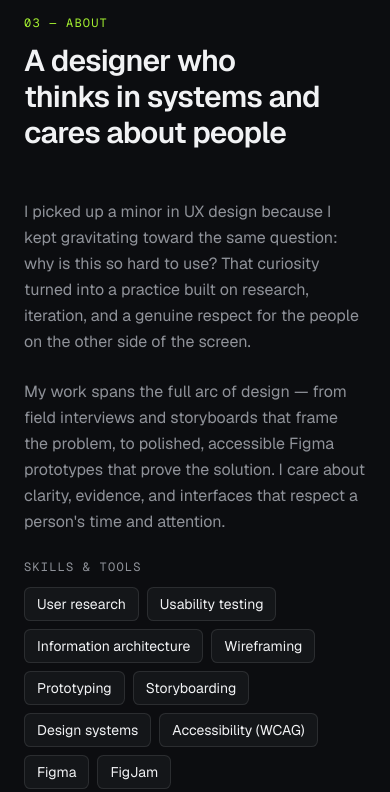
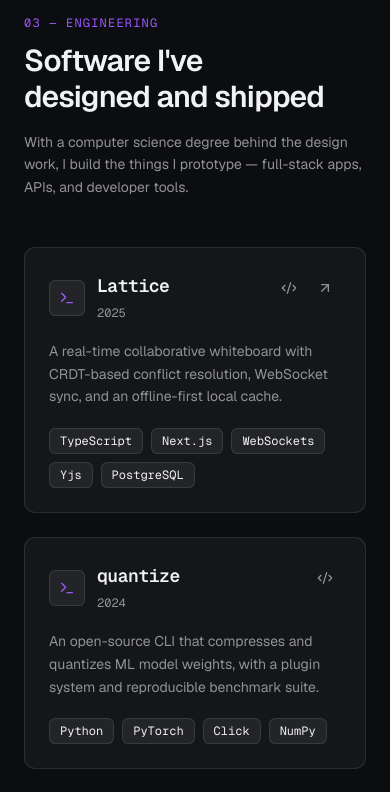
Before and after one commit to liangaj/portfolio, a Next.js app: page / in a window 390 px wide. Shown: the part 4160-4952 px from the top of the page. Built offline with nearby package versions, Linux system fonts and the light colour scheme.

Commit message:
feat: update color scheme and add engineering section component

```diff
--- a/app/globals.css
+++ b/app/globals.css
@@ -55,32 +55,32 @@
   --card-foreground: oklch(0.96 0.003 265);
   --popover: oklch(0.2 0.007 265);
   --popover-foreground: oklch(0.96 0.003 265);
-  --primary: oklch(0.87 0.22 130);
-  --primary-foreground: oklch(0.2 0.05 130);
-  --secondary: oklch(0.26 0.008 265);
-  --secondary-foreground: oklch(0.96 0.003 265);
-  --muted: oklch(0.24 0.007 265);
-  --muted-foreground: oklch(0.66 0.01 265);
-  --accent: oklch(0.87 0.22 130);
-  --accent-foreground: oklch(0.2 0.05 130);
+  --primary: oklch(0.62 0.23 300);
+  --primary-foreground: oklch(0.98 0.01 300);
+  --secondary: oklch(0.26 0.008 285);
+  --secondary-foreground: oklch(0.96 0.003 285);
+  --muted: oklch(0.24 0.007 285);
+  --muted-foreground: oklch(0.66 0.01 285);
+  --accent: oklch(0.62 0.23 300);
+  --accent-foreground: oklch(0.98 0.01 300);
   --destructive: oklch(0.62 0.22 25);
   --border: oklch(1 0 0 / 10%);
   --input: oklch(1 0 0 / 12%);
-  --ring: oklch(0.87 0.22 130);
-  --chart-1: oklch(0.87 0.22 130);
-  --chart-2: oklch(0.7 0.13 200);
-  --chart-3: oklch(0.66 0.01 265);
-  --chart-4: oklch(0.48 0.009 265);
-  --chart-5: oklch(0.35 0.008 265);
+  --ring: oklch(0.62 0.23 300);
+  --chart-1: oklch(0.62 0.23 300);
+  --chart-2: oklch(0.7 0.16 330);
+  --chart-3: oklch(0.66 0.01 285);
+  --chart-4: oklch(0.48 0.009 285);
+  --chart-5: oklch(0.35 0.008 285);
   --radius: 0.5rem;
-  --sidebar: oklch(0.2 0.007 265);
-  --sidebar-foreground: oklch(0.96 0.003 265);
-  --sidebar-primary: oklch(0.87 0.22 130);
-  --sidebar-primary-foreground: oklch(0.2 0.05 130);
-  --sidebar-accent: oklch(0.26 0.008 265);
-  --sidebar-accent-foreground: oklch(0.96 0.003 265);
+  --sidebar: oklch(0.2 0.007 285);
+  --sidebar-foreground: oklch(0.96 0.003 285);
+  --sidebar-primary: oklch(0.62 0.23 300);
+  --sidebar-primary-foreground: oklch(0.98 0.01 300);
+  --sidebar-accent: oklch(0.26 0.008 285);
+  --sidebar-accent-foreground: oklch(0.96 0.003 285);
   --sidebar-border: oklch(1 0 0 / 10%);
-  --sidebar-ring: oklch(0.87 0.22 130);
+  --sidebar-ring: oklch(0.62 0.23 300);
 }
 
 .dark {
@@ -127,31 +127,31 @@
     --card-foreground: oklch(0.96 0.003 265);
     --popover: oklch(0.2 0.007 265);
     --popover-foreground: oklch(0.96 0.003 265);
-    --primary: oklch(0.87 0.22 130);
-    --primary-foreground: oklch(0.2 0.05 130);
-    --secondary: oklch(0.26 0.008 265);
-    --secondary-foreground: oklch(0.96 0.003 265);
-    --muted: oklch(0.24 0.007 265);
-    --muted-foreground: oklch(0.66 0.01 265);
-    --accent: oklch(0.87 0.22 130);
-    --accent-foreground: oklch(0.2 0.05 130);
+    --primary: oklch(0.62 0.23 300);
+    --primary-foreground: oklch(0.98 0.01 300);
+    --secondary: oklch(0.26 0.008 285);
+    --secondary-foreground: oklch(0.96 0.003 285);
+    --muted: oklch(0.24 0.007 285);
+    --muted-foreground: oklch(0.66 0.01 285);
+    --accent: oklch(0.62 0.23 300);
+    --accent-foreground: oklch(0.98 0.01 300);
     --destructive: oklch(0.62 0.22 25);
     --border: oklch(1 0 0 / 10%);
     --input: oklch(1 0 0 / 12%);
-    --ring: oklch(0.87 0.22 130);
-    --chart-1: oklch(0.87 0.22 130);
-    --chart-2: oklch(0.7 0.13 200);
-    --chart-3: oklch(0.66 0.01 265);
-    --chart-4: oklch(0.48 0.009 265);
-    --chart-5: oklch(0.35 0.008 265);
-    --sidebar: oklch(0.2 0.007 265);
-    --sidebar-foreground: oklch(0.96 0.003 265);
-    --sidebar-primary: oklch(0.87 0.22 130);
-    --sidebar-primary-foreground: oklch(0.2 0.05 130);
-    --sidebar-accent: oklch(0.26 0.008 265);
-    --sidebar-accent-foreground: oklch(0.96 0.003 265);
+    --ring: oklch(0.62 0.23 300);
+    --chart-1: oklch(0.62 0.23 300);
+    --chart-2: oklch(0.7 0.16 330);
+    --chart-3: oklch(0.66 0.01 285);
+    --chart-4: oklch(0.48 0.009 285);
+    --chart-5: oklch(0.35 0.008 285);
+    --sidebar: oklch(0.2 0.007 285);
+    --sidebar-foreground: oklch(0.96 0.003 285);
+    --sidebar-primary: oklch(0.62 0.23 300);
+    --sidebar-primary-foreground: oklch(0.98 0.01 300);
+    --sidebar-accent: oklch(0.26 0.008 285);
+    --sidebar-accent-foreground: oklch(0.96 0.003 285);
     --sidebar-border: oklch(1 0 0 / 10%);
-    --sidebar-ring: oklch(0.87 0.22 130);
+    --sidebar-ring: oklch(0.62 0.23 300);
   }
 }
 
--- a/app/page.tsx
+++ b/app/page.tsx
@@ -2,6 +2,7 @@ import { SiteNav } from "@/components/site-nav"
 import { Hero } from "@/components/hero"
 import { WorkSection } from "@/components/work-section"
 import { ResearchSection } from "@/components/research-section"
+import { EngineeringSection } from "@/components/engineering-section"
 import { AboutSection } from "@/components/about-section"
 import { ContactSection } from "@/components/contact-section"
 import { SiteFooter } from "@/components/site-footer"
@@ -14,6 +15,7 @@ export default function Page() {
         <Hero />
         <WorkSection />
         <ResearchSection />
+        <EngineeringSection />
         <AboutSection />
         <ContactSection />
       </main>
--- a/components/about-section.tsx
+++ b/components/about-section.tsx
@@ -17,7 +17,7 @@ export function AboutSection() {
       <div className="mx-auto grid max-w-6xl gap-12 px-6 py-20 md:grid-cols-[1fr_1fr] md:py-28">
         <div>
           <p className="mb-3 font-mono text-xs uppercase tracking-widest text-primary">
-            03 — About
+            04 — About
           </p>
           <h2 className="text-balance text-3xl font-semibold tracking-tight md:text-4xl">
             A designer who thinks in systems and cares about people
@@ -26,10 +26,11 @@ export function AboutSection() {
 
         <div className="flex flex-col gap-6">
           <p className="text-pretty leading-relaxed text-muted-foreground">
-            I picked up a minor in UX design because I kept gravitating toward
-            the same question: why is this so hard to use? That curiosity turned
-            into a practice built on research, iteration, and a genuine respect
-            for the people on the other side of the screen.
+            I majored in computer science and minored in UX design because I
+            kept gravitating toward the same question: why is this so hard to
+            use? That curiosity turned into a practice built on research,
+            iteration, and a genuine respect for the people on the other side of
+            the screen — backed by the engineering skills to actually build it.
           </p>
           <p className="text-pretty leading-relaxed text-muted-foreground">
             My work spans the full arc of design — from field interviews and
--- a/components/contact-section.tsx
+++ b/components/contact-section.tsx
@@ -12,7 +12,7 @@ export function ContactSection() {
     <section id="contact" className="scroll-mt-16">
       <div className="mx-auto max-w-6xl px-6 py-20 md:py-28">
         <p className="mb-3 font-mono text-xs uppercase tracking-widest text-primary">
-          04 — Contact
+          05 — Contact
         </p>
         <div className="grid gap-10 md:grid-cols-[1fr_1fr]">
           <div>
--- /dev/null
+++ b/components/engineering-section.tsx
@@ -0,0 +1,135 @@
+import { Code2, ArrowUpRight, Terminal } from "lucide-react"
+
+type EngineeringProject = {
+  title: string
+  description: string
+  stack: string[]
+  year: string
+  repo?: string
+  live?: string
+}
+
+const engineeringProjects: EngineeringProject[] = [
+  {
+    title: "Lattice",
+    description:
+      "A real-time collaborative whiteboard with CRDT-based conflict resolution, WebSocket sync, and an offline-first local cache.",
+    stack: ["TypeScript", "Next.js", "WebSockets", "Yjs", "PostgreSQL"],
+    year: "2025",
+    repo: "https://github.com",
+    live: "https://example.com",
+  },
+  {
+    title: "quantize",
+    description:
+      "An open-source CLI that compresses and quantizes ML model weights, with a plugin system and reproducible benchmark suite.",
+    stack: ["Python", "PyTorch", "Click", "NumPy"],
+    year: "2024",
+    repo: "https://github.com",
+  },
+  {
+    title: "Beacon API",
+    description:
+      "A horizontally-scalable event ingestion service handling 10k req/s, with rate limiting, idempotency keys, and structured tracing.",
+    stack: ["Go", "gRPC", "Redis", "Docker", "Kubernetes"],
+    year: "2024",
+    repo: "https://github.com",
+    live: "https://example.com",
+  },
+  {
+    title: "dotgrep",
+    description:
+      "A fuzzy config-file search tool written in Rust, indexing thousands of files in milliseconds with a ripgrep-style interface.",
+    stack: ["Rust", "Tokio", "Clap"],
+    year: "2023",
+    repo: "https://github.com",
+  },
+]
+
+export function EngineeringSection() {
+  return (
+    <section id="engineering" className="scroll-mt-16 border-b border-border/60">
+      <div className="mx-auto max-w-6xl px-6 py-20 md:py-28">
+        <div className="mb-12 flex flex-col gap-4 md:flex-row md:items-end md:justify-between">
+          <div>
+            <p className="mb-3 font-mono text-xs uppercase tracking-widest text-primary">
+              03 — Engineering
+            </p>
+            <h2 className="text-balance text-3xl font-semibold tracking-tight md:text-4xl">
+              Software I&apos;ve designed and shipped
+            </h2>
+          </div>
+          <p className="max-w-md text-pretty text-sm leading-relaxed text-muted-foreground">
+            With a computer science degree behind the design work, I build the
+            things I prototype — full-stack apps, APIs, and developer tools.
+          </p>
+        </div>
+
+        <div className="grid gap-6 sm:grid-cols-2">
+          {engineeringProjects.map((project) => (
+            <article
+              key={project.title}
+              className="group flex flex-col rounded-xl border border-border bg-card p-6 transition-colors hover:border-primary/50"
+            >
+              <div className="mb-4 flex items-start justify-between gap-4">
+                <div className="flex items-center gap-3">
+                  <span className="inline-flex h-9 w-9 items-center justify-center rounded-md border border-border bg-secondary text-primary">
+                    <Terminal className="h-4 w-4" />
+                  </span>
+                  <div>
+                    <h3 className="font-mono text-lg font-semibold tracking-tight">
+                      {project.title}
+                    </h3>
+                    <span className="font-mono text-xs text-muted-foreground">
+                      {project.year}
+                    </span>
+                  </div>
+                </div>
+
+                <div className="flex items-center gap-1">
+                  {project.repo && (
+                    <a
+                      href={project.repo}
+                      target="_blank"
+                      rel="noopener noreferrer"
+                      aria-label={`${project.title} source code on GitHub`}
+                      className="inline-flex h-8 w-8 items-center justify-center rounded-md text-muted-foreground transition-colors hover:bg-secondary hover:text-foreground"
+                    >
+                      <Code2 className="h-4 w-4" />
+                    </a>
+                  )}
+                  {project.live && (
+                    <a
+                      href={project.live}
+                      target="_blank"
+                      rel="noopener noreferrer"
+                      aria-label={`${project.title} live site`}
+                      className="inline-flex h-8 w-8 items-center justify-center rounded-md text-muted-foreground transition-colors hover:bg-secondary hover:text-foreground"
+                    >
+                      <ArrowUpRight className="h-4 w-4" />
+                    </a>
+                  )}
+                </div>
+              </div>
+
+              <p className="mb-5 flex-1 text-pretty text-sm leading-relaxed text-muted-foreground">
+                {project.description}
+              </p>
+
+              <ul className="flex flex-wrap gap-2">
+                {project.stack.map((tech) => (
+                  <li
+                    key={tech}
+                    className="rounded-md border border-border bg-secondary px-2.5 py-1 font-mono text-xs text-secondary-foreground"
+                  >
+                    {tech}
+                  </li>
+                ))}
+              </ul>
+            </article>
+          ))}
+        </div>
+      </div>
+    </section>
+  )
+}
--- a/components/site-nav.tsx
+++ b/components/site-nav.tsx
@@ -7,6 +7,7 @@ import { Menu, X } from "lucide-react"
 const links = [
   { href: "/#work", label: "Work" },
   { href: "/#research", label: "Research" },
+  { href: "/#engineering", label: "Engineering" },
   { href: "/#about", label: "About" },
   { href: "/#contact", label: "Contact" },
 ]
```
